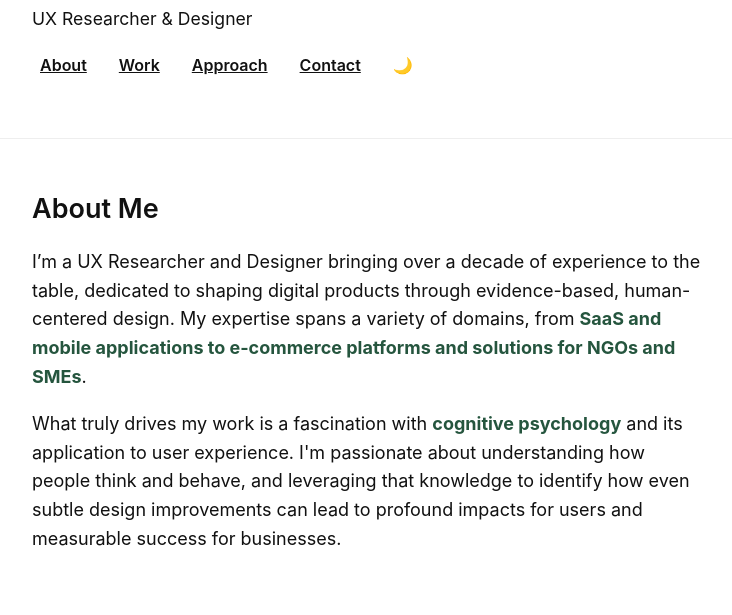
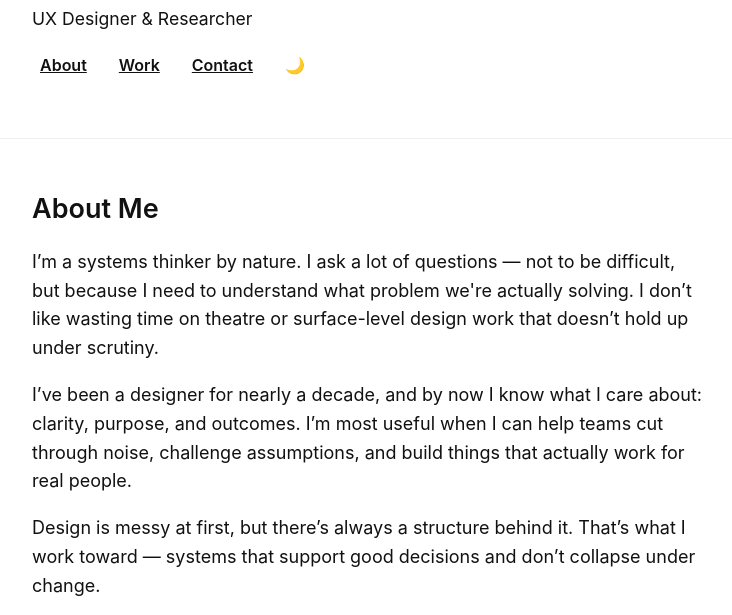
Before and after one commit to inguna-g/inguna-portfolio, a plain HTML site: page index.html in a window 1280 px wide. Shown: the part 133-748 px from the top of the page, without its empty margins (272-1004 px from the left). Drawn offline with Linux system fonts and the light colour scheme.

Commit message:
Updated index content
Deleted about me, moved the improved "approach" content in it's place.

```diff
--- a/index.html
+++ b/index.html
@@ -11,7 +11,7 @@
 </script>
     <meta charset="UTF-8" />
     <meta name="viewport" content="width=device-width, initial-scale=1" />
-    <title>Inguna Eihentāle – UX Researcher & Designer</title>
+    <title>Inguna Eihentāle – UX Designer & Researcher</title>
     <link rel="stylesheet" href="style.css" />
     <script defer src="script.js"></script>
     <script defer src="analytics.js"></script>
@@ -25,12 +25,11 @@
     <header>
         <div class="container">
             <h1>Inguna Eihentāle</h1>
-            <p class="subtitle">UX Researcher & Designer</p>
+            <p class="subtitle">UX Designer & Researcher</p>
             <nav aria-label="Primary navigation">
                 <ul>
                     <li><a href="#about">About</a></li>
                     <li><a href="#work">Work</a></li>
-                    <li><a href="#approach">Approach</a></li>
                     <li><a href="#contact">Contact</a></li>
                     <!--<li><a href="cv.html">CV</a></li> -->
                     <li><button id="theme-toggle" aria-pressed="false" aria-label="Toggle light and dark mode">🌙</button></li>
@@ -42,8 +41,12 @@
     <main id="maincontent" class="container" tabindex="-1">
         <section id="about" tabindex="0">
             <h2>About Me</h2>
-            <p>I’m a UX Researcher and Designer bringing over a decade of experience to the table, dedicated to shaping digital products through evidence-based, human-centered design. My expertise spans a variety of domains, from <strong>SaaS and mobile applications to e-commerce platforms and solutions for NGOs and SMEs</strong>.</p>
-            <p>What truly drives my work is a fascination with <strong>cognitive psychology</strong> and its application to user experience. I'm passionate about understanding how people think and behave, and leveraging that knowledge to identify how even subtle design improvements can lead to profound impacts for users and measurable success for businesses.</p>
+          <p>I’m a systems thinker by nature. I ask a lot of questions — not to be difficult, but because I need to understand what problem we're actually solving. I don’t like wasting time on theatre or surface-level design work that doesn’t hold up under scrutiny.</p>
+            <p>I’ve been a designer for nearly a decade, and by now I know what I care about: clarity, purpose, and outcomes. I’m most useful when I can help teams cut through noise, challenge assumptions, and build things that actually work for real people. </p>
+            <p>Design is messy at first, but there’s always a structure behind it. That’s what I work toward — systems that support good decisions and don’t collapse under change.</p>
+            <figure class="image-with-desc">
+                <img src="images/design-squiggle.png" alt="Design squiggle by Damien Newman" />
+                <figcaption><a href="https://www.researchgate.net/figure/Damien-Newmans-2010-Process-of-design-squiggle-captures-the-complexity-of-the_fig1_319561659">Source: Daniel Newman's Design Squiggle.</a></figcaption>
         </section>
 
         <section id="work" tabindex="0">
@@ -78,16 +81,6 @@
             </article>
         </section>
 
-        <section id="approach" tabindex="0">
-            <h2>My Approach</h2>
-            <p>I combine design thinking and research to inform design decisions. I foster team alignment and ensure insights translate into actionable improvements that balance user needs and business goals.</p>
-            <p>Technology is rapidly changing, but the process of design is stable across industries. I approach design as a process that starts messy, but can lead to powerful innovation. </p>
-            <figure class="image-with-desc">
-                <img src="images/design-squiggle.png" alt="Design squiggle by Damien Newman" />
-                <figcaption><a href="https://www.researchgate.net/figure/Damien-Newmans-2010-Process-of-design-squiggle-captures-the-complexity-of-the_fig1_319561659">Source: Daniel Newman's Design Squiggle.</a></figcaption>
-            </figure>
-        </section>
-
         <section id="contact" tabindex="0">
             <h2>Contact</h2>
             <p>Email: <a href="mailto:inguna.eihentale@gmail.com">inguna.eihentale@gmail.com</a></p>
```
